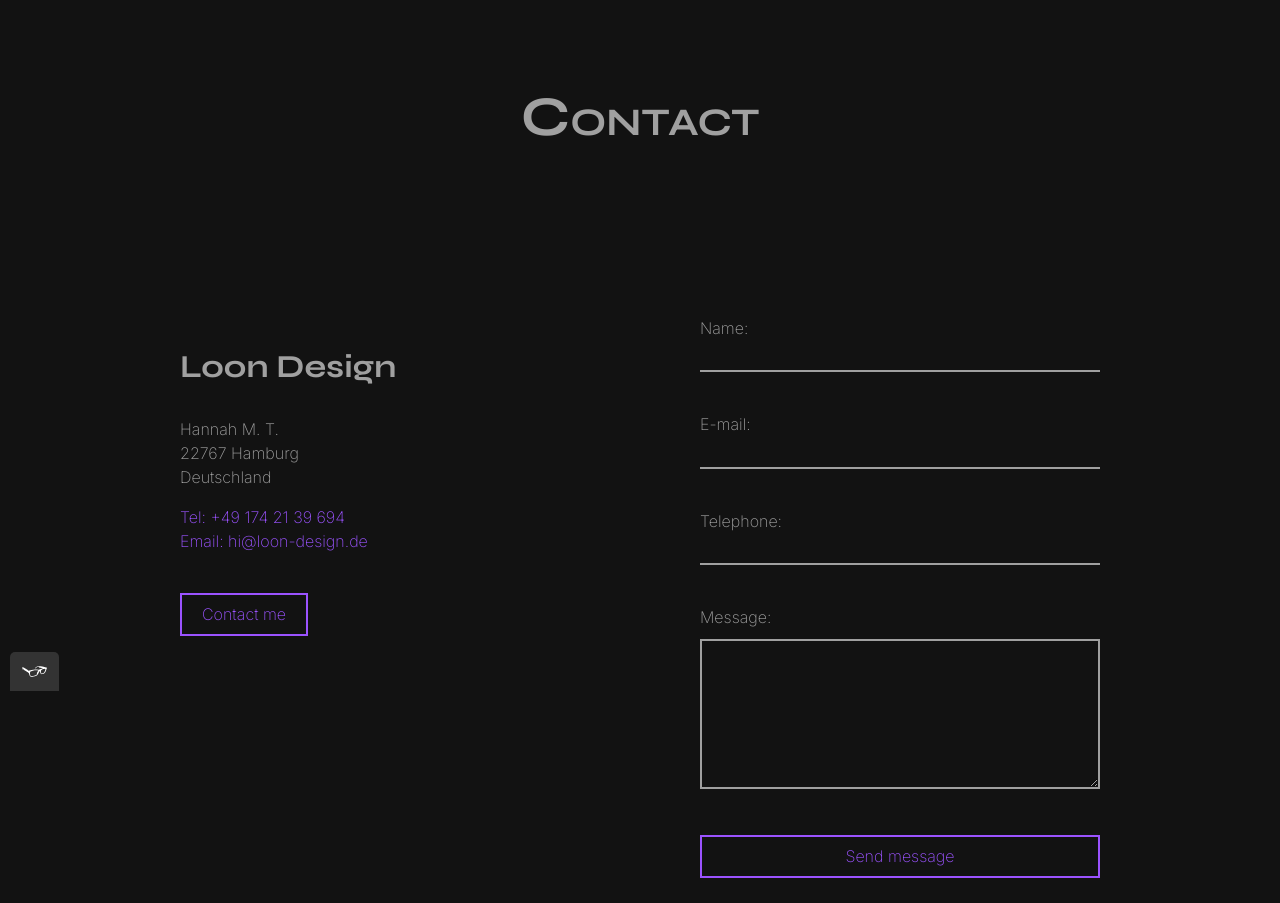
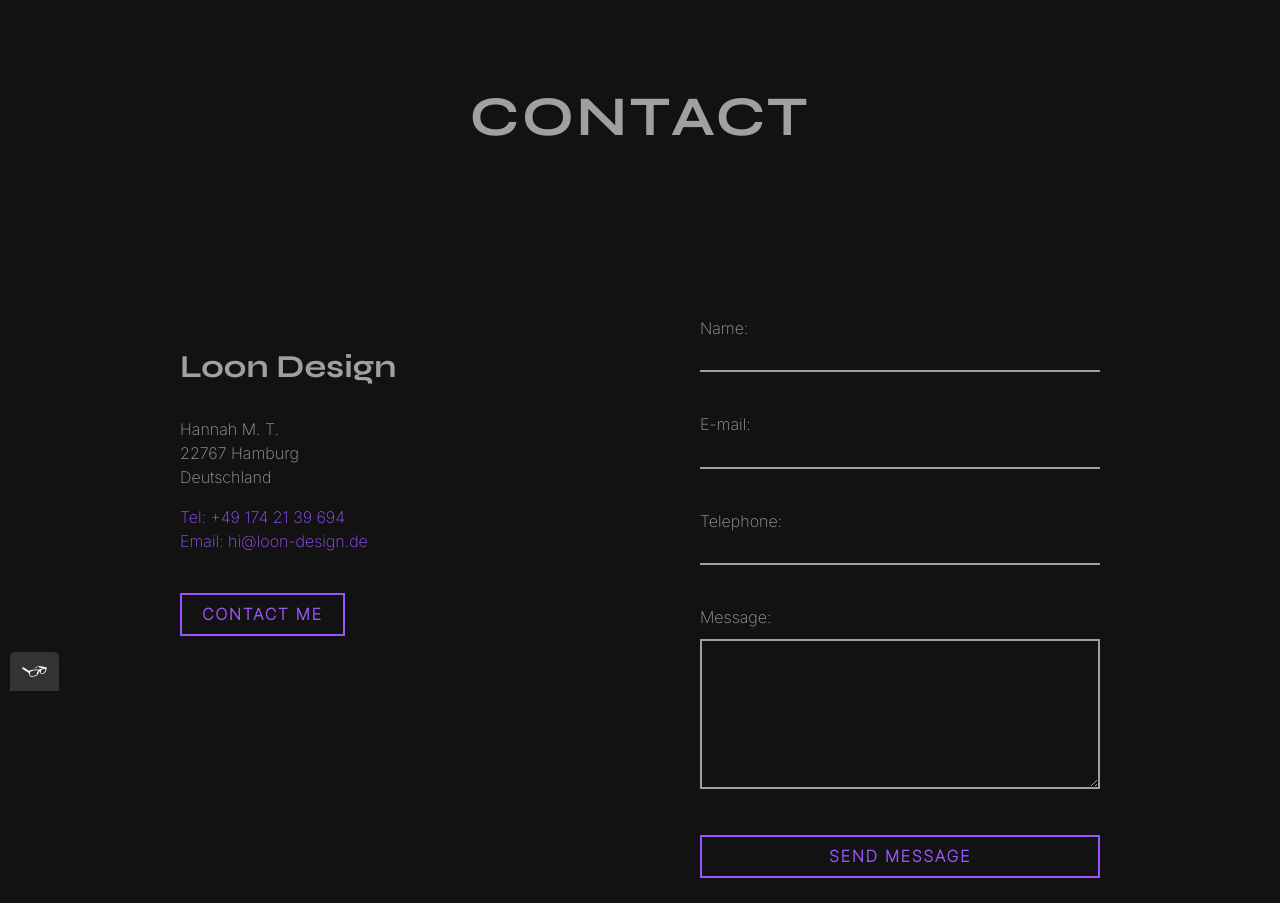
Before and after one commit to loonxdesign/_portfolio-exercise, a plain HTML site: page contact.html in a window 1280 px wide. Shown: the part 109-1012 px from the top of the page. Drawn offline with nearby package versions, Linux system fonts and the light colour scheme.

Commit message:
Updated bold text for buttons and paragraphs

```diff
--- a/css/style.production.css
+++ b/css/style.production.css
@@ -29,7 +29,8 @@ body {
 /* FONT STYLES */
 h1 {
   font-family: 'Syne', sans-serif;
-  font-variant: small-caps;
+  text-transform: uppercase;
+  letter-spacing: 0.05em;
   font-size: 56px;
   line-height: 1.5;
   text-align: center;
@@ -43,6 +44,12 @@ h2 {
   font-family: 'Syne', sans-serif;
   font-size: 32px;
   line-height: 1.5;
+}
+
+.p-bold {
+  font-family: inherit;
+  font-weight: 900;
+  letter-spacing: 0.1em;
 }
 
 /* LINKS */
@@ -74,6 +81,10 @@ a:active {
 
 /* BUTTONS */
 button {
+  font-family: inherit;
+  font-weight: 900;
+  text-transform: uppercase;
+  letter-spacing: 0.1em;
   color: #9b53ff;
   border: 2px solid #9b53ff;
   background-color: transparent;
@@ -86,8 +97,11 @@ button {
   -o-transition-property: color border;
   transition-property: color border;
 }
-
 .submit_button {
+  font-family: inherit;
+  font-weight: 900;
+  text-transform: uppercase;
+  letter-spacing: 0.1em;
   color: #9b53ff;
   border: 2px solid #9b53ff;
   background-color: transparent;
@@ -100,8 +114,11 @@ button {
   -o-transition-property: color border;
   transition-property: color border;
 }
-
 .button {
+  font-family: inherit;
+  font-weight: 900;
+  text-transform: uppercase;
+  letter-spacing: 0.1em;
   color: #9b53ff;
   border: 2px solid #9b53ff;
   background-color: transparent;
--- a/css/styles.css
+++ b/css/styles.css
@@ -32,7 +32,8 @@ body {
 /* FONT STYLES */
 h1 {
   font-family: var(--headline-font-family);
-  font-variant: small-caps;
+  text-transform: uppercase;
+  letter-spacing: 0.05em;
   font-size: 56px;
   line-height: 1.5;
   text-align: center;
@@ -46,6 +47,12 @@ h2 {
   font-family: var(--headline-font-family);
   font-size: 32px;
   line-height: 1.5;
+}
+
+.p-bold {
+  font-family: inherit;
+  font-weight: 900;
+  letter-spacing: 0.1em;
 }
 
 /* LINKS */
@@ -67,6 +74,10 @@ a:active {
 button,
 .submit_button,
 .button {
+  font-family: inherit;
+  font-weight: 900;
+  text-transform: uppercase;
+  letter-spacing: 0.1em;
   color: var(--primary-color);
   border: 2px solid var(--primary-color);
   background-color: transparent;
```
Also changed, not shown: index.html (+2 -2 lines). Lines whose indentation alone changed are shown as unchanged.
